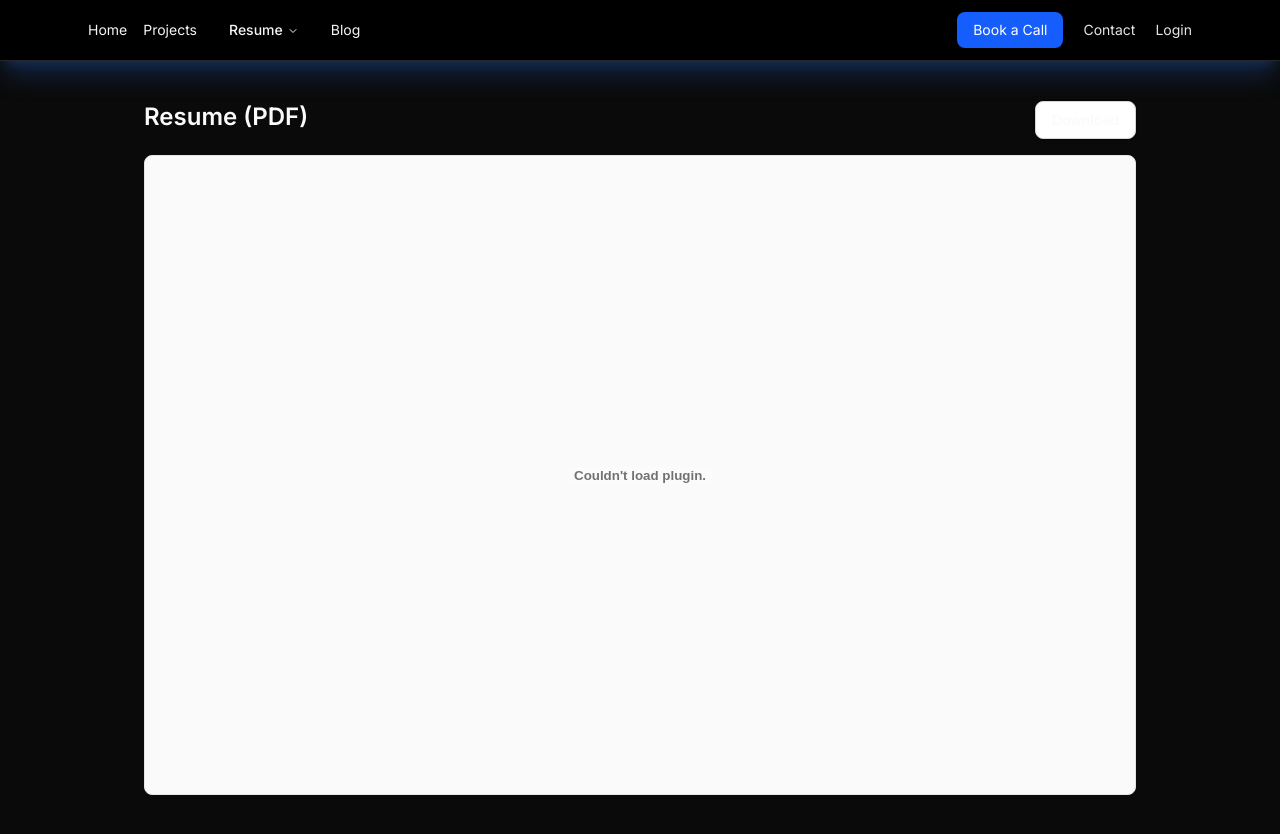
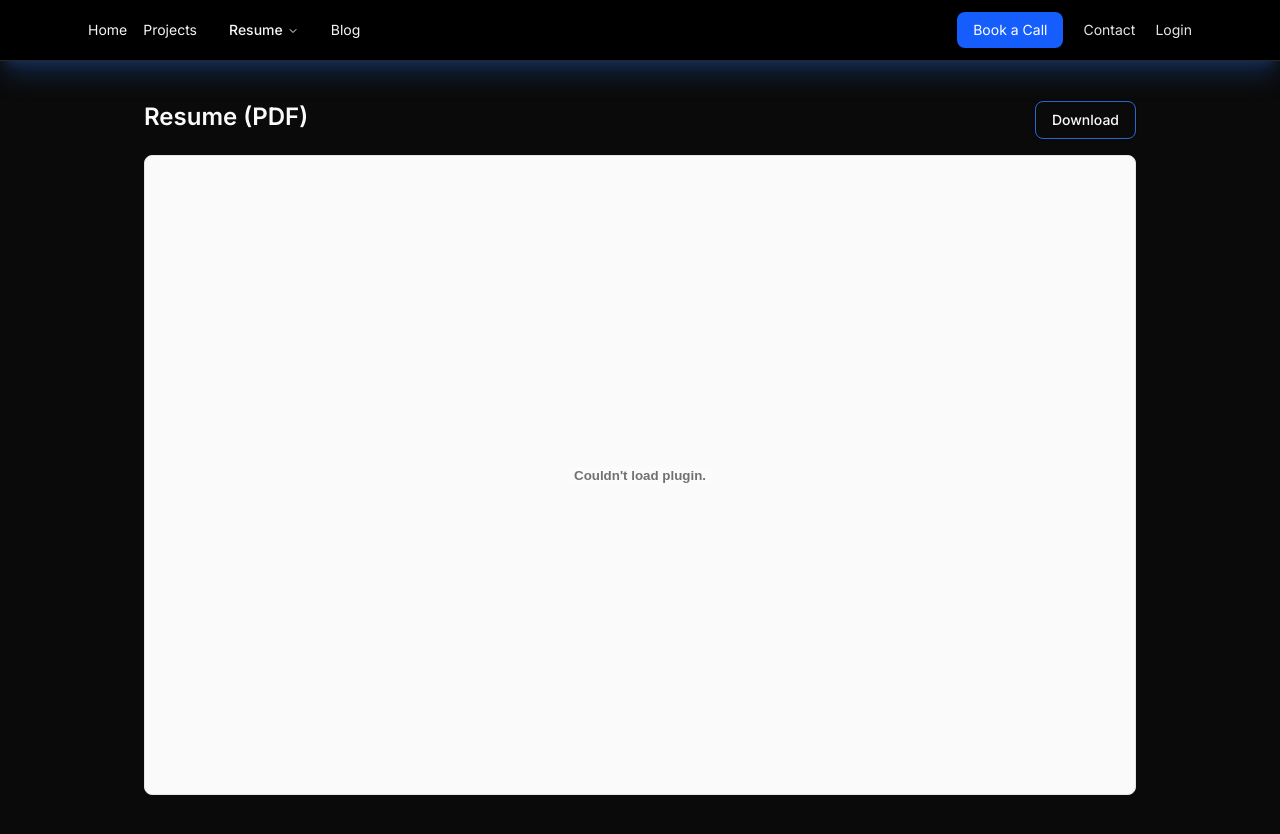
Before and after one commit to curleycoder/Portfolio, a Next.js app: page /resume/pdf in a window 1280 px wide. Built offline with nearby package versions, Linux system fonts and the light colour scheme; no server answers; the database is empty.

Commit message:
pdf resume fixed

```diff
--- a/src/app/resume/pdf/page.jsx
+++ b/src/app/resume/pdf/page.jsx
@@ -6,8 +6,8 @@ export default function ResumePdfPage() {
       <header className="flex flex-col gap-2 sm:flex-row sm:items-baseline sm:justify-between">
         <h1 className="text-2xl font-semibold">Resume (PDF)</h1>
         <a
-          href="/Shabnam_Beiraghian_Resume.pdf"
-          className="inline-flex items-center rounded-md border border-neutral-300 bg-white px-4 py-2 text-sm font-medium shadow-sm hover:bg-neutral-50 dark:bg-neutral-900 dark:hover:bg-neutral-800"
+          href="/resume.pdf"
+          className="inline-flex items-center rounded-md border border-blue-500/80  px-4 py-2 text-sm font-medium shadow-sm hover:bg-blue-500/80 dark:bg-neutral-900 dark:hover:bg-neutral-800"
         >
           Download
         </a>
```
